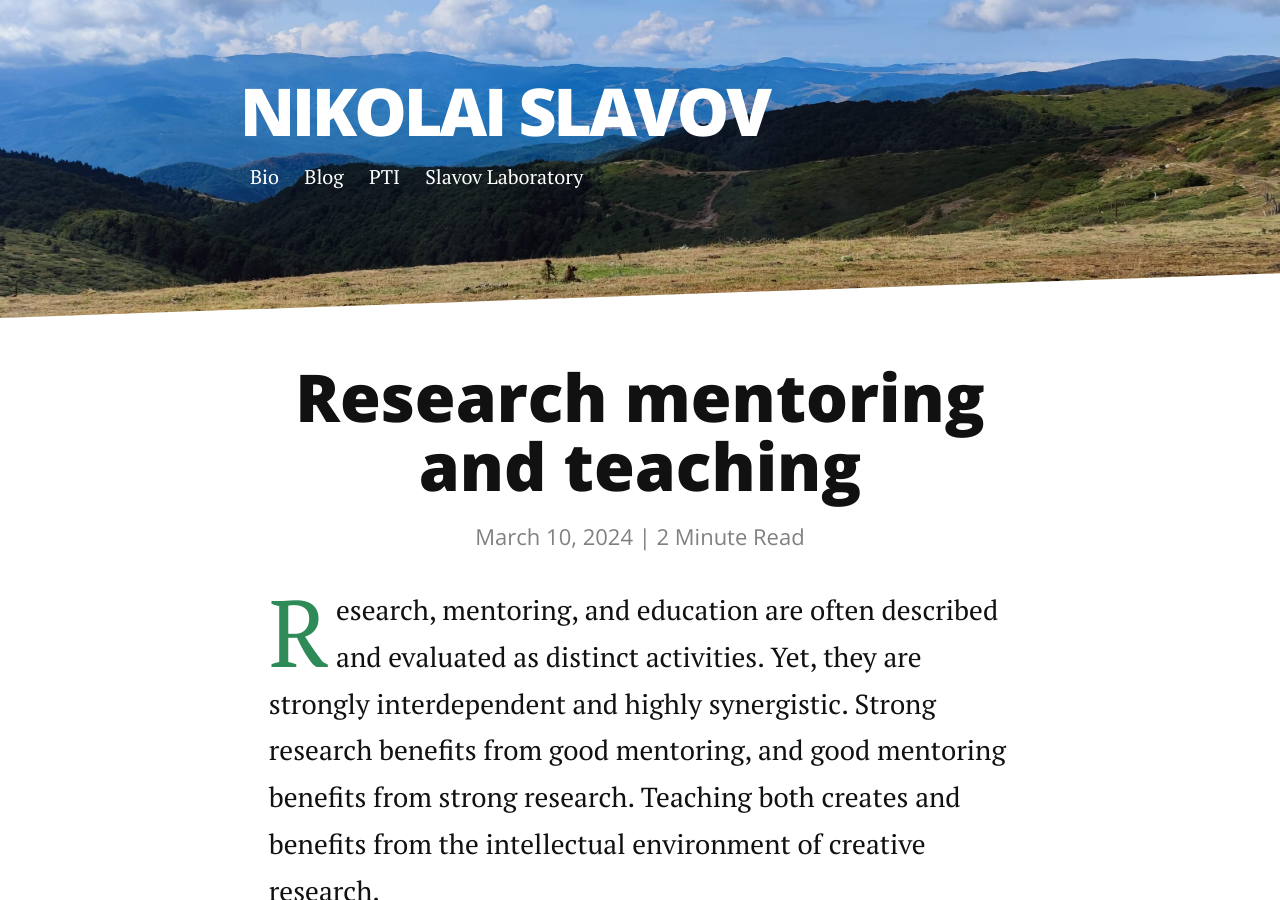
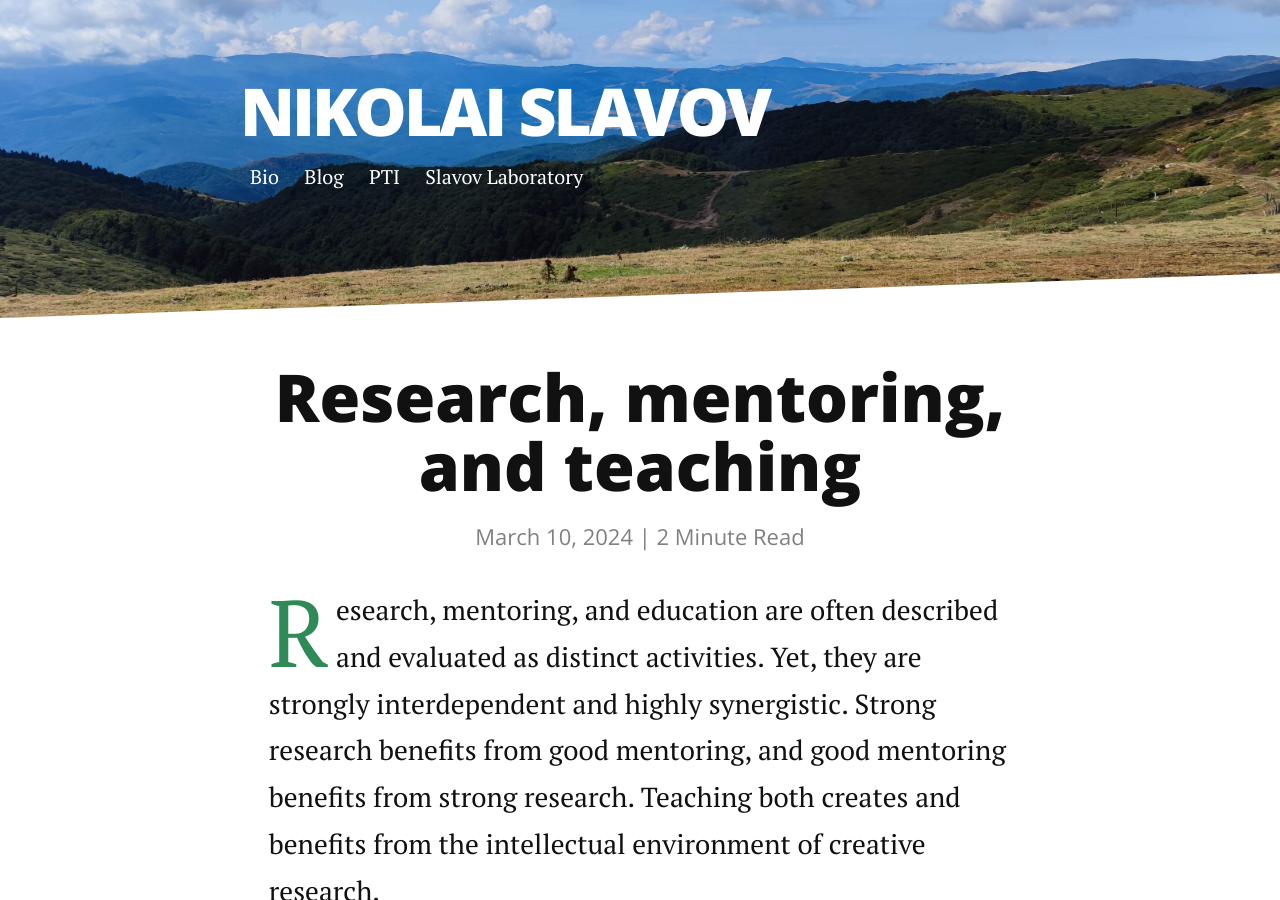
Before and after one commit to nslavov/nikolai, a Jekyll site: the page built from _posts/2024-03-10-Research, mentoring, and teaching.md, in a window 1280 px wide and 900 px high. Built offline with Jekyll 4.4.1, drawn with Linux system fonts in a browser that asks for light colours; nearby versions of some CDN libraries.

```diff
--- a/_posts/2024-03-10-Research, mentoring, and teaching.md
+++ b/_posts/2024-03-10-Research, mentoring, and teaching.md
@@ -1,7 +1,7 @@
 ---
 layout: post
 author: nslavov
-title: Research mentoring and teaching
+title: Research, mentoring, and teaching
 date:   2024-03-10
 description: "Thus, choosing between great research or great mentorship is a false choice: One can succeed at both or is likely to succeed at neither."
 ---
```
